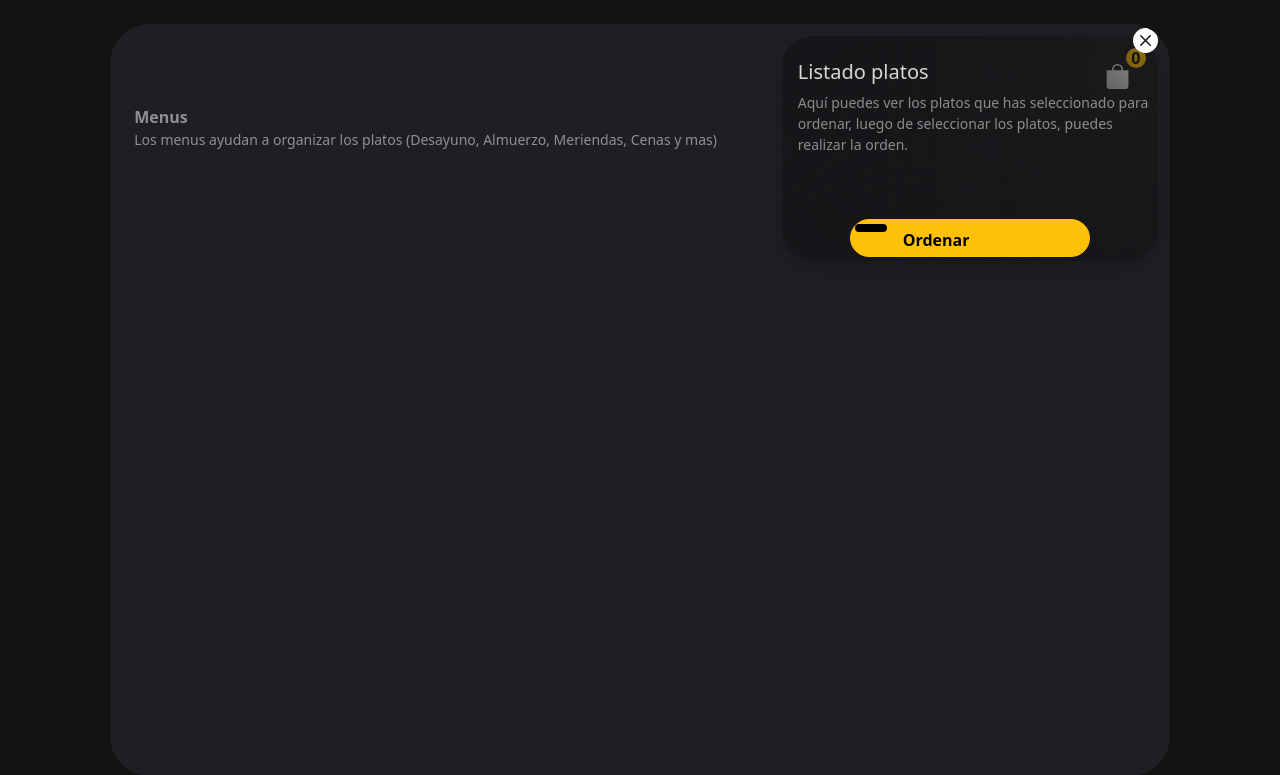
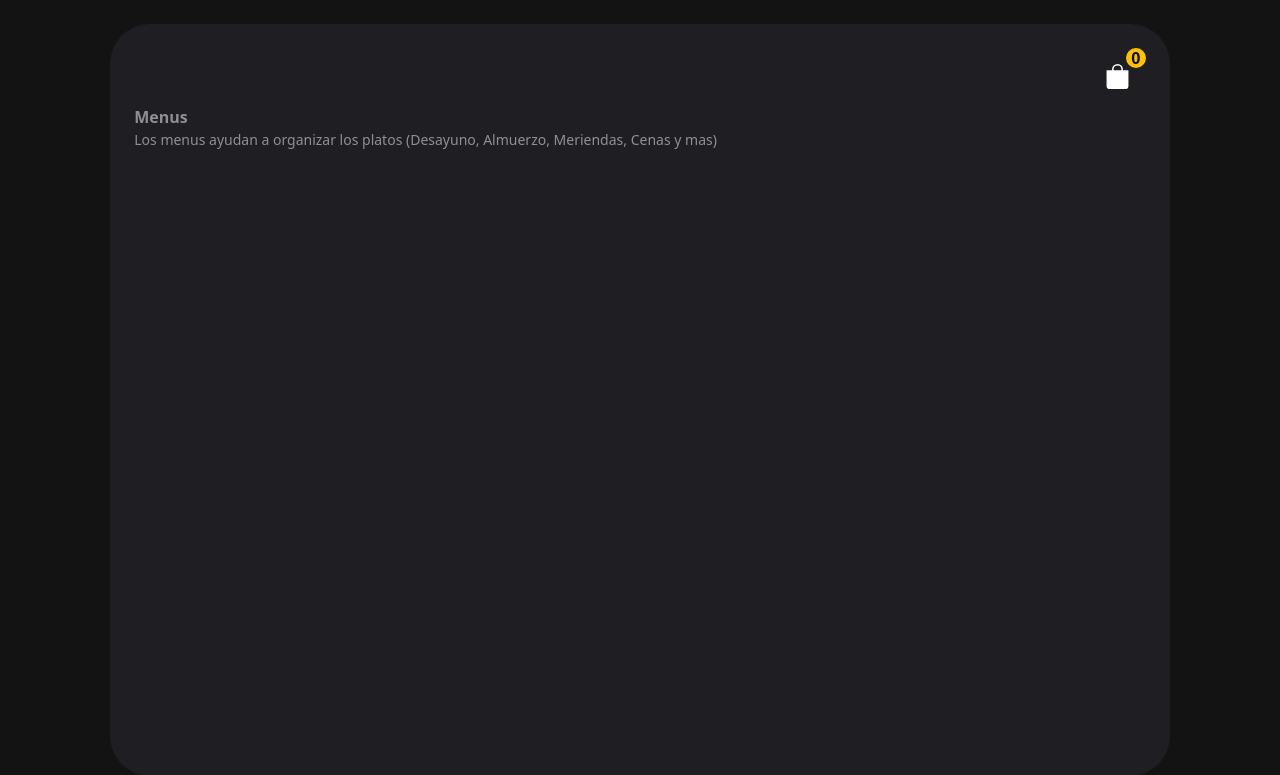
Before and after one commit to the-wandy-olivares/EasyFood, a Django app: template EasyFood/Food/templates/food/restaurant/restaurant.html in a window 1280 px wide. Shown: the top 775 px of the page. Run offline with Django 5.2, Linux system fonts and the light colour scheme; the template is opened without the code that fills it: values that come from a table or form of the project are taken from there, others are empty.

Commit message:
Actualizar la plantilla del restaurante para ocultar la lista de pedidos de forma predeterminada

```diff
--- a/EasyFood/Food/templates/food/restaurant/restaurant.html
+++ b/EasyFood/Food/templates/food/restaurant/restaurant.html
@@ -22,7 +22,7 @@
       </span>
 
       <div style="width: 24rem; "
-      class=" position-absolute orders-list      rounded-5 p-1 me-2 position-relative  top-0 end-0 z-2">
+      class=" position-absolute orders-list    d-none  rounded-5 p-1 me-2 position-relative  top-0 end-0 z-2">
       <svg xmlns="http://www.w3.org/2000/svg" onclick="Orders()" width="25" height="25" fill="currentColor" class="bi bi-x-circle-fill me-1 position-absolute end-0 z-3" viewBox="0 0 16 16" style="cursor: pointer;">
             <path d="M16 8A8 8 0 1 1 0 8a8 8 0 0 1 16 0M5.354 4.646a.5.5 0 1 0-.708.708L7.293 8l-2.647 2.646a.5.5 0 0 0 .708.708L8 8.707l2.646 2.647a.5.5 0 0 0 .708-.708L8.707 8l2.647-2.646a.5.5 0 0 0-.708-.708L8 7.293z"/>
           </svg>
```
